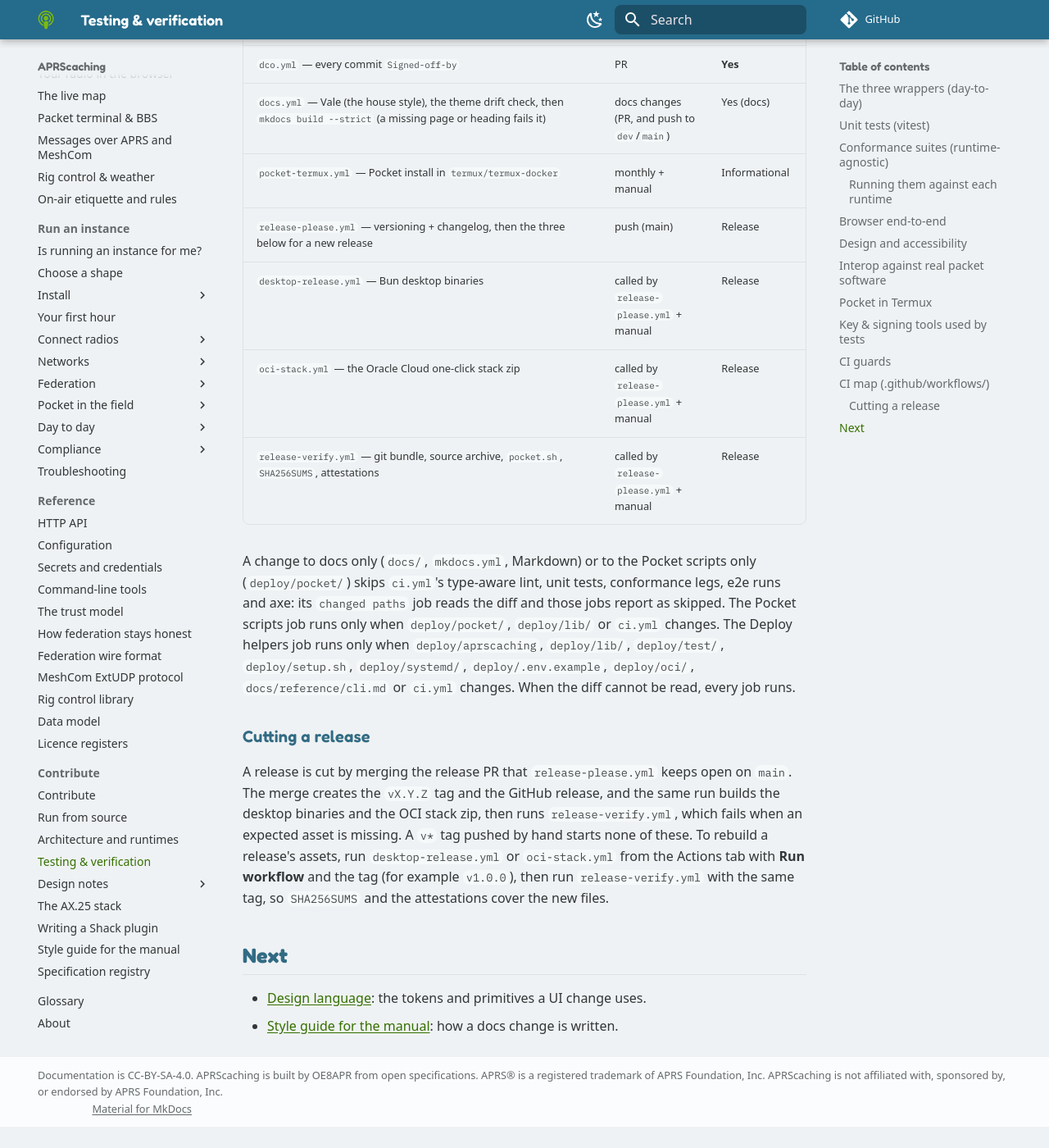
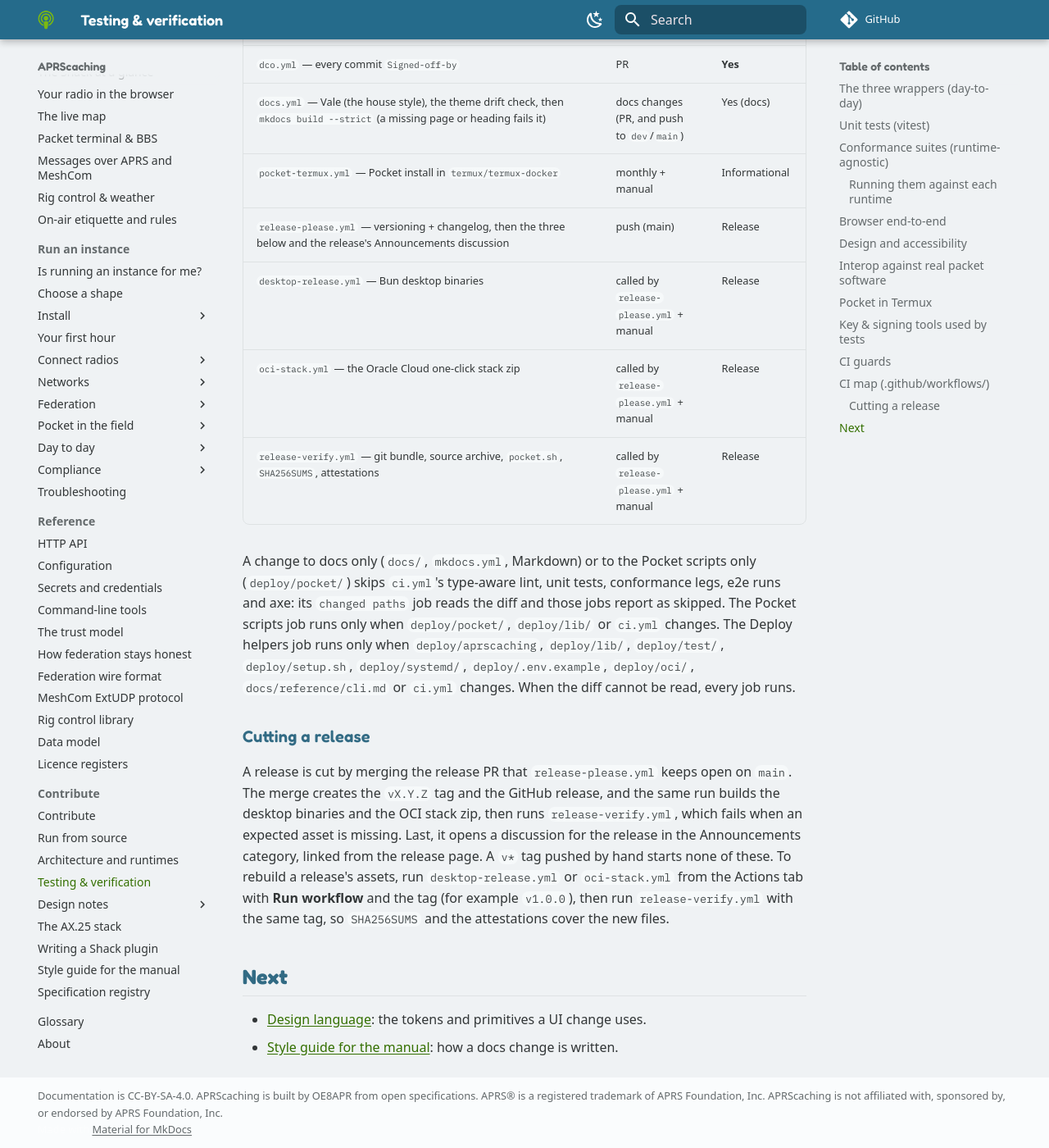
Before and after one commit to apachler/aprscaching, an MkDocs documentation site: the page built from docs/contribute/testing.md, in a window 1280 px wide and 1400 px high, scrolled down 6066 px. Shown: the whole window at 82% size. Built offline with MkDocs 1.6.1 and Material for MkDocs 9.7.7, drawn with Linux system fonts in a browser that asks for light colours; comment, search, counter and statistics services are not loaded; before the commit the page ends 7440 px from its top, so only the background shows below that.

Commit message:
ci: each release opens a discussion in Announcements (#284)
A new job in release-please.yml runs after release-verify for every
release: it updates the GitHub release with
`discussion_category_name=Announcements`, which creates a discussion
linked to the release. It needs `discussions: write` and `contents:
write`. The testing page's workflow table and release section say so.

Signed-off-by: Andreas Pachler <apachler@paan-systems.com>

```diff
--- a/docs/contribute/testing.md
+++ b/docs/contribute/testing.md
@@ -197,7 +197,7 @@
 | `dco.yml` — every commit `Signed-off-by` | PR | **Yes** |
 | `docs.yml` — Vale (the house style), the theme drift check, then `mkdocs build --strict` (a missing page or heading fails it) | docs changes (PR, and push to `dev`/`main`) | Yes (docs) |
 | `pocket-termux.yml` — Pocket install in `termux/termux-docker` | monthly + manual | Informational |
-| `release-please.yml` — versioning + changelog, then the three below for a new release | push (main) | Release |
+| `release-please.yml` — versioning + changelog, then the three below and the release's Announcements discussion | push (main) | Release |
 | `desktop-release.yml` — Bun desktop binaries | called by `release-please.yml` + manual | Release |
 | `oci-stack.yml` — the Oracle Cloud one-click stack zip | called by `release-please.yml` + manual | Release |
 | `release-verify.yml` — git bundle, source archive, `pocket.sh`, `SHA256SUMS`, attestations | called by `release-please.yml` + manual | Release |
@@ -213,8 +213,8 @@
 
 A release is cut by merging the release PR that `release-please.yml` keeps open on `main`. The merge creates the
 `vX.Y.Z` tag and the GitHub release, and the same run builds the desktop binaries and the OCI stack zip, then runs
-`release-verify.yml`, which fails when an expected asset is missing. A `v*` tag pushed by hand starts none of
-these. To rebuild a release's assets, run `desktop-release.yml` or `oci-stack.yml` from the Actions tab with
+`release-verify.yml`, which fails when an expected asset is missing. Last, it opens a discussion for the release in
+the Announcements category, linked from the release page. A `v*` tag pushed by hand starts none of these. To rebuild a release's assets, run `desktop-release.yml` or `oci-stack.yml` from the Actions tab with
 **Run workflow** and the tag (for example `v1.0.0`), then run `release-verify.yml` with the same tag, so
 `SHA256SUMS` and the attestations cover the new files.
 
```
Also changed, not shown: 1 other file.
